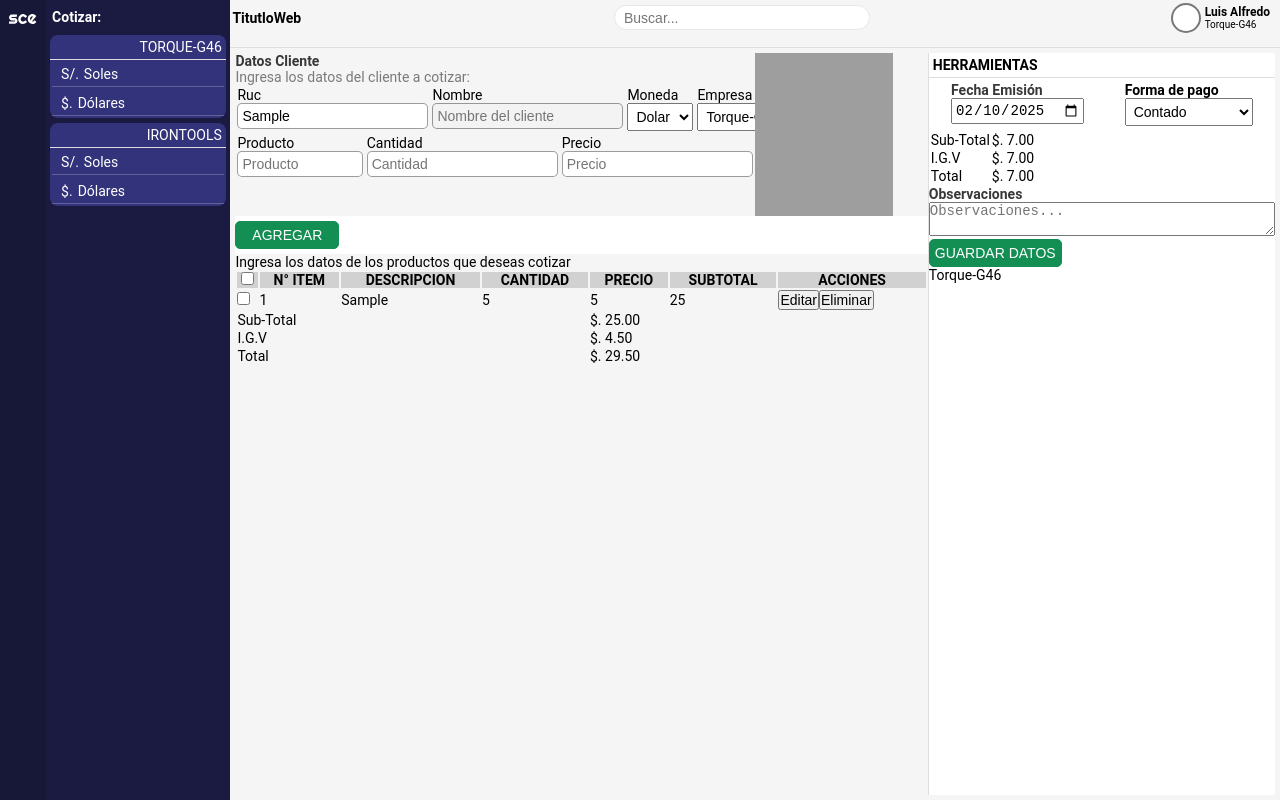
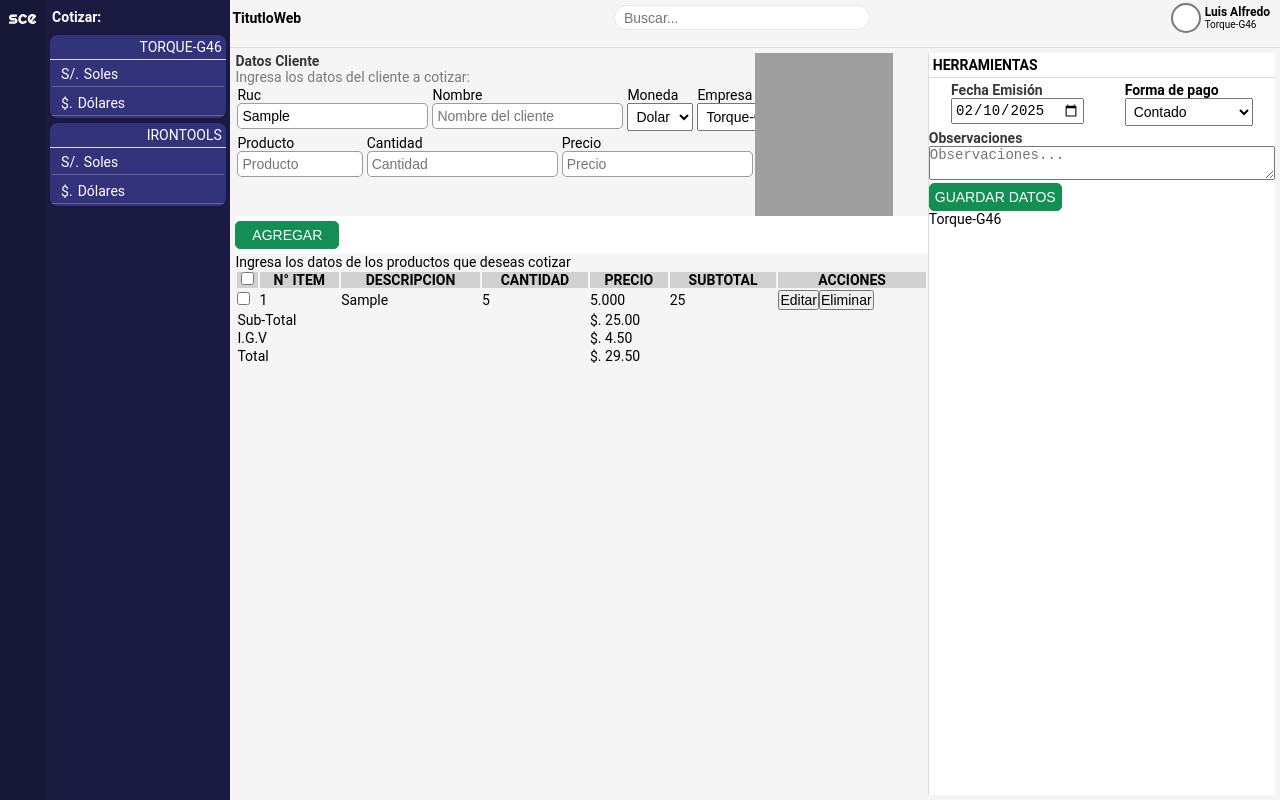
Before and after one commit to LuisPalomin05/FrontendSCE, a React (Create React App) app: page /cotizador in a window 1280 px wide. Both pictures are taken after typing "Sample", "Sample", "5", "5" into the empty fields and a click on the button "AGREGAR". Built offline with nearby package versions, Linux system fonts and the light colour scheme; grey boxes are pictures that could not be loaded; the HTML template or start-up script is replaced by a standard one.

Commit message:
CAMBIOS MENORES

```diff
--- a/src/components/CotizadorVista.js
+++ b/src/components/CotizadorVista.js
@@ -113,7 +113,7 @@ export default function CotizadorVista() {
                       <input
                         type="text"
                         className="inputboxitm"
-                        disabled
+
                         placeholder="Nombre del cliente"
                       />
                     </div>
@@ -221,7 +221,7 @@ export default function CotizadorVista() {
                 <td>{index+1}</td>
                 <td>{producto.nombre}</td>
                 <td>{producto.cantidad}</td>
-                <td>{producto.precio}</td>
+                <td>{producto.precio.toFixed(3)}</td>
                 <td>{producto.subtotal}</td>
                 <td className="flexbox">
                   <button onClick={() => editarProducto(producto.id)}>Editar</button>
@@ -271,31 +271,16 @@ export default function CotizadorVista() {
             <select name="forma_pago" id="forma_pago" className="wd padd2">
               <option value="contado">Contado</option>
               <option value="credito">Credito</option>
-              <option value="credito">Credito 7 Días</option>
-              <option value="credito">Credito 15 Días</option>
-              <option value="credito">Credito 30 Días</option>
-              <option value="credito">Credito 90 Dias</option>
+              <option value="credito_7">Credito 7 Días</option>
+              <option value="credito_15">Credito 15 Días</option>
+              <option value="credito_30">Credito 30 Días</option>
+              <option value="credito_90">Credito 90 Dias</option>
             </select>
           </div>
         </section>
 
         <div>
-          <table>
-            <tfoot>
-              <tr>
-                <td colSpan="4">Sub-Total</td>
-                <td>{moneda} 7.00</td>
-              </tr>
-              <tr>
-                <td colSpan="4">I.G.V</td>
-                <td>{moneda} 7.00</td>
-              </tr>
-              <tr>
-                <td colSpan="4">Total</td>
-                <td>{moneda} 7.00</td>
-              </tr>
-            </tfoot>
-          </table>
+{/* LOREM */}
         </div>
 
         <div>
```
